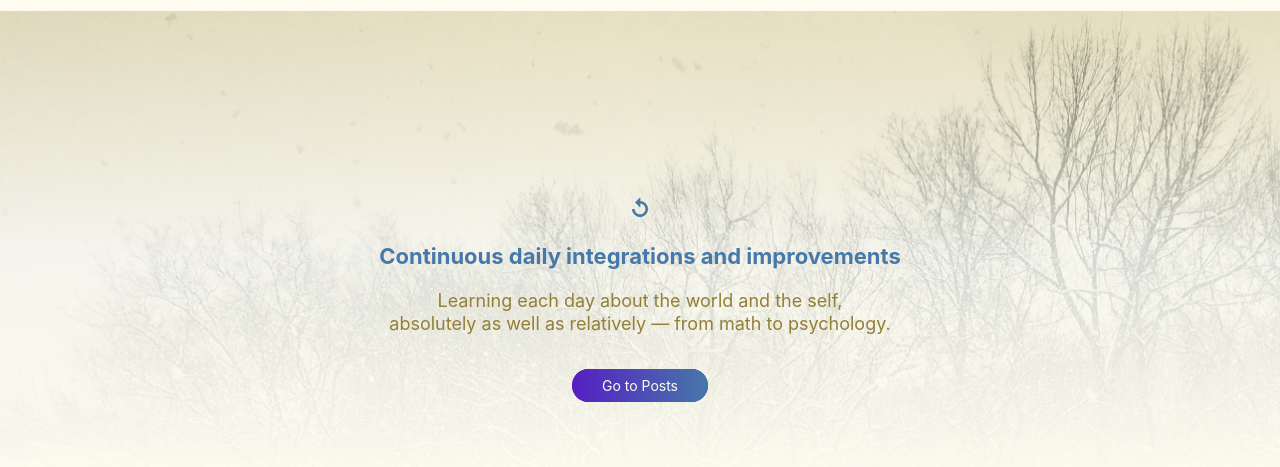
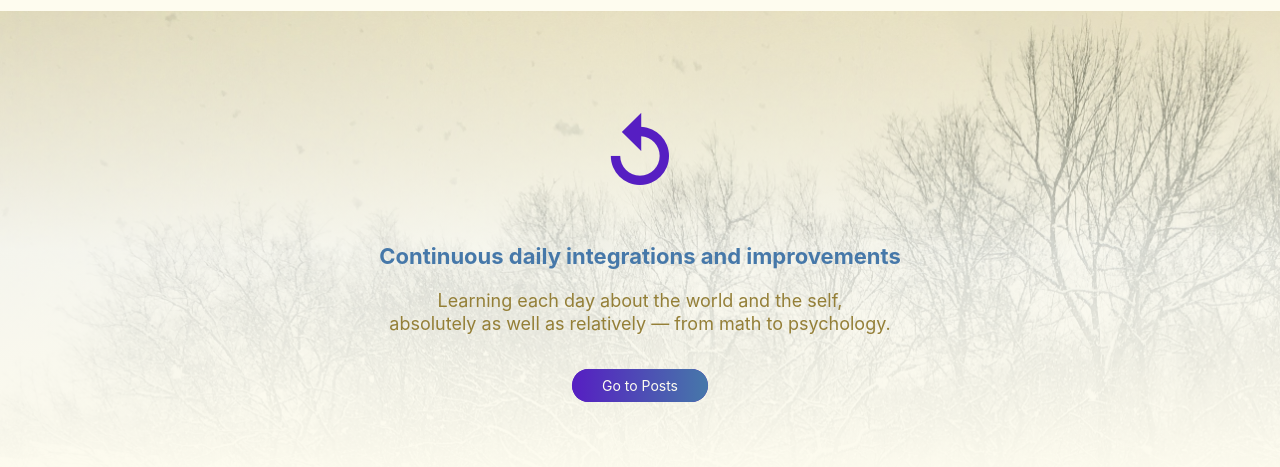
Before and after one commit to forzen-dot-io/pjnalls, a plain HTML site: page index.html in a window 1280 px wide. Shown: the part 53-520 px from the top of the page. Drawn offline with Linux system fonts and the light colour scheme.

Commit message:
Watch `.scss` files and update `main.css` file.

```diff
--- a/dist/css/main.css
+++ b/dist/css/main.css
@@ -294,6 +294,12 @@ button,
   font-size: 1.375rem;
 }
 
+.hero__text h1.continuous {
+  font-size: 5rem;
+  color: #561ec2;
+  line-height: 0.5;
+}
+
 .hero__text p {
   font-size: 1.125rem;
 }
```
Also changed, not shown: 1 other file.
